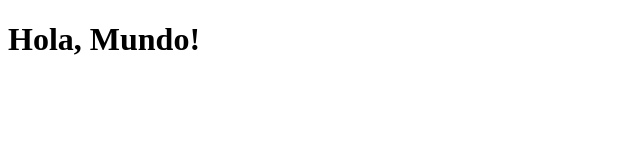
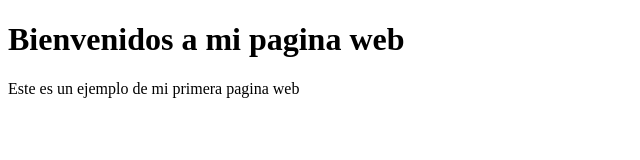
Before and after one commit to LuiguiRTX/Proyecto-UNT, a plain HTML site: page proyecto/index.html in a window 1280 px wide. Shown: the whole page, without its empty margins (0-640 px from the left). Drawn offline with Linux system fonts and the light colour scheme.

Commit message:
Modificar encabezado en index.html

```diff
--- a/proyecto/index.html
+++ b/proyecto/index.html
@@ -4,6 +4,7 @@
 	<title>Mi Página Web</title>
 </head>
 <body>
-	<h1>Hola, Mundo!</h1>
+	<h1>Bienvenidos a mi pagina web</h1>
+	<p>Este es un ejemplo de mi primera pagina web</p>
 </body>
 </html>
```
